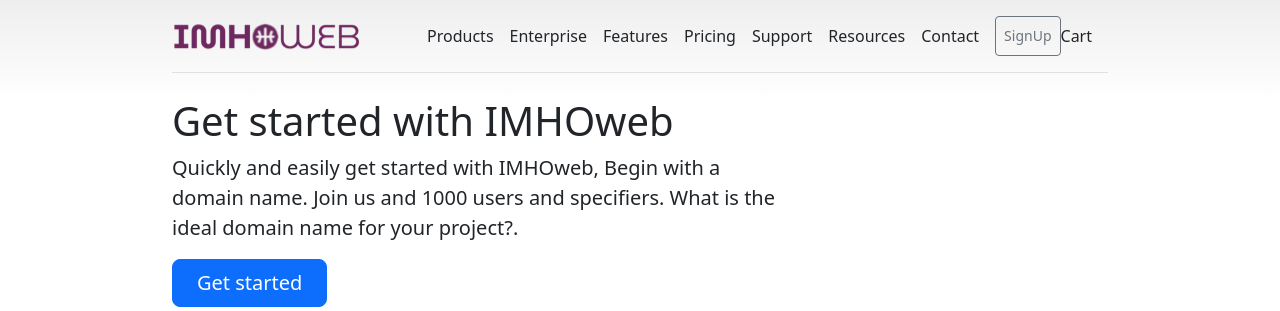
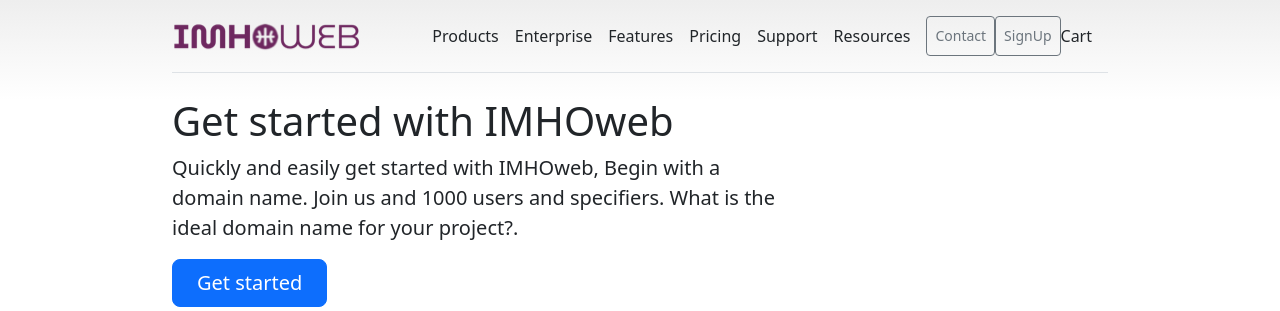
Before and after one commit to imhodot/imhoweb, a Flask app: page / in a window 1280 px wide. Shown: the top 311 px of the page. Run offline with Flask 2, Linux system fonts and the light colour scheme; some libraries are stand-ins or nearby versions.

Commit message:
Made an update

```diff
--- a/templates/index.html
+++ b/templates/index.html
@@ -95,7 +95,7 @@
         <a class="me-3 py-2 text-dark text-decoration-none" href="#">Pricing</a>
         <a class="me-3 py-2 text-dark text-decoration-none" href="/support">Support</a>
         <a class="me-3 py-2 text-dark text-decoration-none" href="#">Resources</a>
-        <a class="me-3 py-2 text-dark text-decoration-none" href="/contact">Contact</a>
+        <a class="py-2 btn btn-sm btn-outline-secondary" href="/contact">Contact</a>
         <a class="py-2 btn btn-sm btn-outline-secondary" href="/signup">SignUp</a>
         <a class="me-3 py-2 text-dark text-decoration-none" href="#">Cart</a>
       </nav>
```
